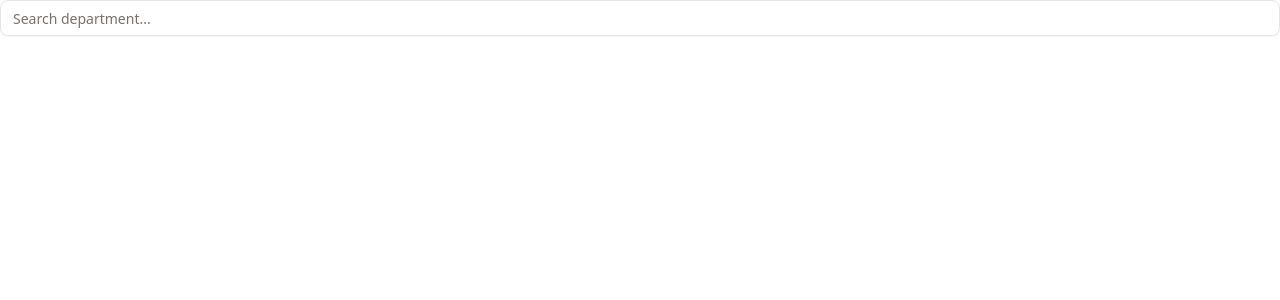
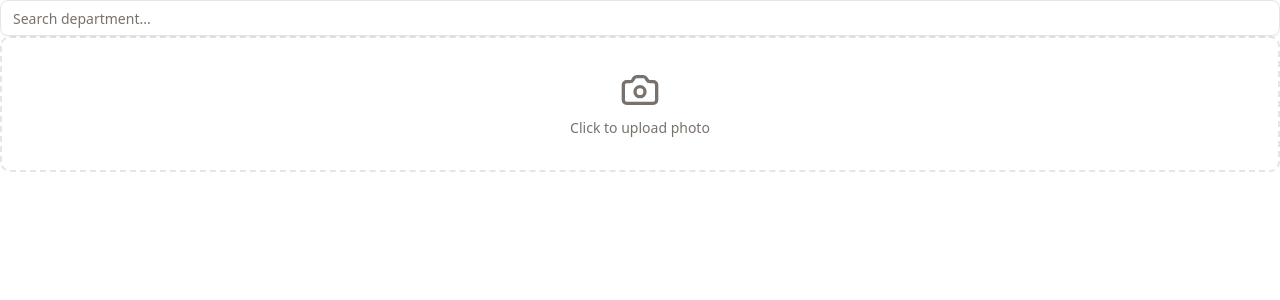
Before and after one commit to p-andhika/employee-wizard, a React (Vite) app: page / in a window 1280 px wide. Shown: the top 300 px of the page. Built offline with nearby package versions, Linux system fonts and the light colour scheme.

Commit message:
feat: add image upload component with preview support

```diff
--- a/src/App.tsx
+++ b/src/App.tsx
@@ -1,10 +1,15 @@
 import Autocomplete from "./components/custom/autocomplete";
+import ImageUpload from "./components/custom/image-upload";
 import { useDepartments } from "./hooks/useApi";
 import { useState } from "react";
 
 function App() {
   const [basicInfo, setBasicInfo] = useState({
     department: "",
+  });
+
+  const [details, setDetails] = useState({
+    photo: "",
   });
 
   return (
@@ -16,6 +21,11 @@ function App() {
         onChange={(val) => setBasicInfo({ ...basicInfo, department: val })}
         placeholder="Search department..."
       />
+
+      <ImageUpload
+        value={details.photo}
+        onChange={(val) => setDetails({ ...details, photo: val })}
+      />
     </>
   );
 }
--- /dev/null
+++ b/src/components/custom/image-upload.tsx
@@ -0,0 +1,59 @@
+import { Camera, Trash2 } from "lucide-react";
+import type { ChangeEvent } from "react";
+import { Button } from "@/components/ui/button";
+
+type Props = {
+  value: string;
+  onChange: (base64: string) => void;
+};
+
+const ImageUpload = ({ value, onChange }: Props) => {
+  const handleFileChange = (e: ChangeEvent<HTMLInputElement>) => {
+    const file = e.target.files?.[0];
+    if (file) {
+      const reader = new FileReader();
+      reader.onloadend = () => {
+        onChange(reader.result as string);
+      };
+      reader.readAsDataURL(file);
+    }
+  };
+
+  return (
+    <div className="space-y-3">
+      <label className="flex items-center justify-center w-full px-4 py-8 border-2 border-dashed border-border rounded-lg cursor-pointer hover:border-primary transition-colors bg-background">
+        <input
+          type="file"
+          accept="image/*"
+          onChange={handleFileChange}
+          className="hidden"
+        />
+        <div className="text-center">
+          <Camera className="mx-auto h-10 w-10 text-muted-foreground" />
+          <span className="mt-2 block text-sm text-muted-foreground">
+            Click to upload photo
+          </span>
+        </div>
+      </label>
+      {value && (
+        <div className="relative">
+          <img
+            src={value}
+            alt="Preview"
+            className="w-full h-48 object-cover rounded-lg border"
+          />
+          <Button
+            variant="destructive"
+            size="icon"
+            onClick={() => onChange("")}
+            className="absolute top-2 right-2 h-8 w-8"
+          >
+            <Trash2 className="h-4 w-4" />
+          </Button>
+        </div>
+      )}
+    </div>
+  );
+};
+
+export default ImageUpload;
```
